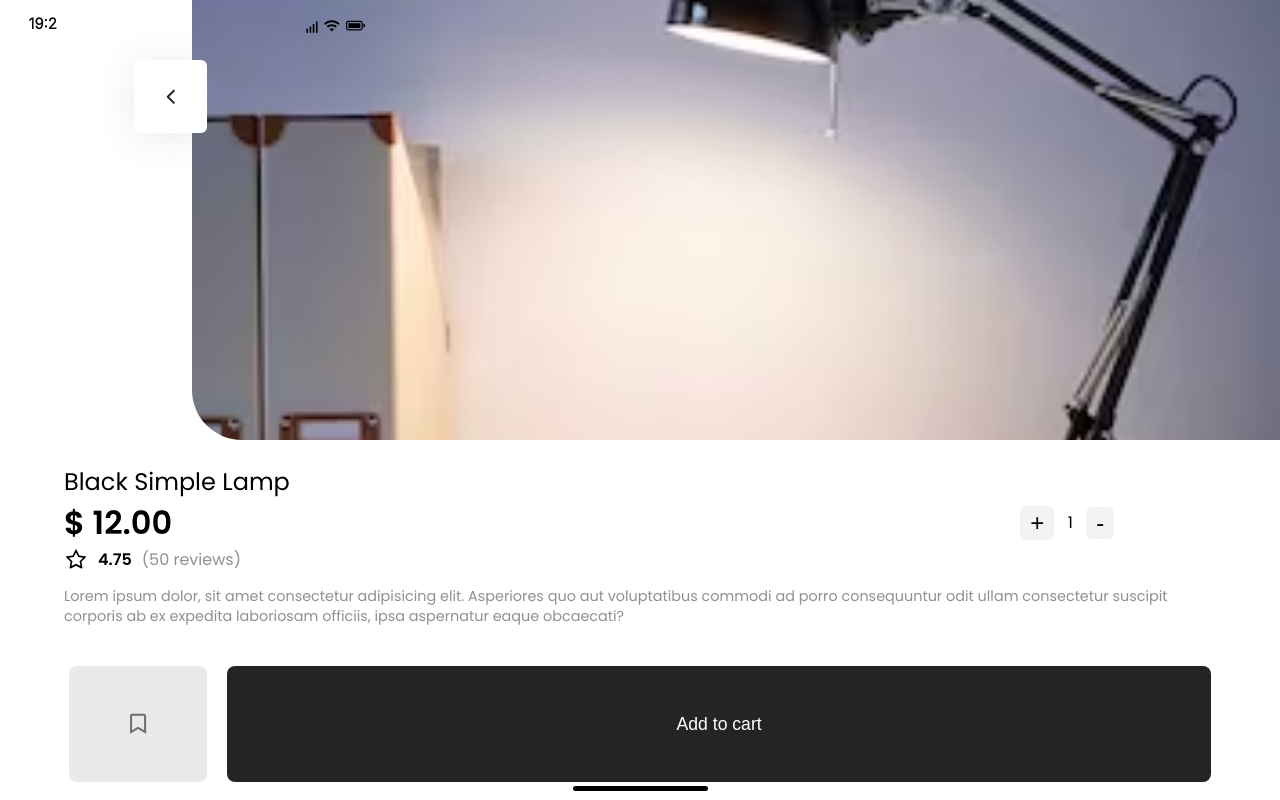
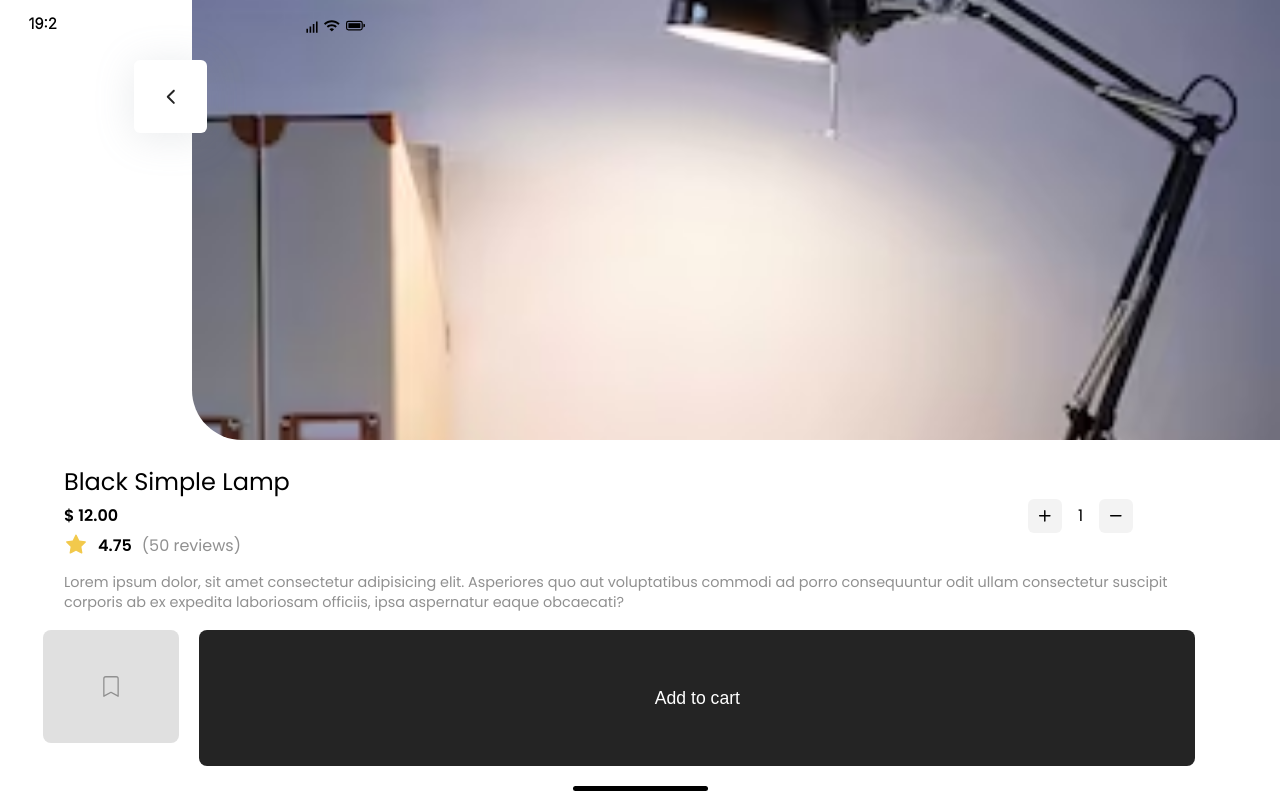
Before and after one commit to nicole-drml/frontend-uiux-case, a React (Create React App) app: page /product/00000001 in a window 1280 px wide. Built offline with nearby package versions, Linux system fonts and the light colour scheme.

Commit message:
styled buttons and icons

```diff
--- a/src/pages/Boarding/Boarding.jsx
+++ b/src/pages/Boarding/Boarding.jsx
@@ -20,7 +20,7 @@ const Boarding = () => {
         <Link
         to="/login"
         >
-        <Button text="Get Started" />
+        <Button buttonText="Get Started" />
         </Link>
         <div className="indicator"></div>
 
--- a/src/pages/Product/Product.jsx
+++ b/src/pages/Product/Product.jsx
@@ -1,7 +1,7 @@
 import { useParams, Link } from "react-router-dom";
 import { useEffect, useReducer, useState } from "react";
 
-import { AiOutlineStar } from "react-icons/ai";
+// import { AiOutlineStar } from "react-icons/ai";
 import { AiFillStar } from "react-icons/ai";
 import Navbar from "../../assets/parts/Navbar/Navbar";
 
@@ -9,7 +9,9 @@ import "./Product.scss";
 import Status from "../../assets/parts/Status";
 
 import { IoIosArrowBack } from "react-icons/io";
-import { BiBookmark } from "react-icons/bi";
+import { BsBookmark } from "react-icons/bs";
+import { CgMathPlus } from "react-icons/cg";
+import { CgMathMinus } from "react-icons/cg";
 
 const Product = ({
   PRODUCTS,
@@ -83,9 +85,9 @@ const Product = ({
     setDisableDecBtn(true);
   }, []);
 
-  const createFavorite = () => {
-    product.favorited = true;
-    setFavorite(true);
+  const toggleFavorite = () => {
+    product.favorited = !product.favorited;
+    setFavorite(!favorite);
 
     console.log("favorite stat", favoriteStatus);
     console.log("favoriteyproyyy", product);
@@ -125,7 +127,7 @@ const Product = ({
               }`}
               onClick={increment}
             >
-              +
+            <CgMathPlus />
             </button>
             <span>{state.count}</span>
             <button
@@ -134,16 +136,12 @@ const Product = ({
               }`}
               onClick={decrement}
             >
-              -
+              < CgMathMinus/>
             </button>
           </div>
         </div>
         <div id="ratings-and-favorite">
-          {favorite ? (
-            <AiFillStar onClick={deleteFavorite} className="star-icon" />
-          ) : (
-            <AiOutlineStar onClick={createFavorite} className="star-icon" />
-          )}
+            <AiFillStar className="star-icon" />
           <span id="rating-average-span">{product.rating}</span>
           <span id="review-count-span">({product.review_count} reviews)</span>
         </div>
@@ -152,7 +150,9 @@ const Product = ({
 
         <div id="product-bottom-options">
           {/* <VscBookmark /> */}
-          <BiBookmark id="product-favorite-button" />
+          <BsBookmark id="product-favorite-button" className={`${favorite ? "favorite" : "not-favorite"}`}
+          onClick={toggleFavorite}
+          />
           <button id="product-add-to-cart-button" onClick={addtoCart}>
             Add to cart
           </button>
--- a/src/pages/Product/Product.scss
+++ b/src/pages/Product/Product.scss
@@ -56,18 +56,20 @@
 
       #product-price-span {
         font-weight: 600;
-        font-size: 2em;
+        font-size: em;
       }
       #quantity-add-to-cart-container {
         display: flex;
-        gap: 20%;
+        gap: 40%;
         margin-left: auto;
         justify-content: center;
         align-items: center;
 
         button {
-          font-size: 1.5em;
-          padding: 2px 10px;
+          display: grid;
+          place-content: center;
+          font-size: 1.1em;
+          padding: 20%;
           aspect-ratio: 1;
           border: none;
           border-radius: 6px;
@@ -83,6 +85,7 @@
 
       .star-icon {
         font-size: 1.5em;
+        color: #F2C94C;
       }
       #rating-average-span {
         font-weight: 600;
@@ -95,19 +98,28 @@
       color: rgba(144, 144, 144, 1);
       font-size: 0.9em;
       line-height: 20px;
-      margin-bottom: 40px;
+      // margin-bottom: 20px;
     }
     #product-bottom-options {
       //   width: 95;
       display: flex;
       gap: 20px;
       padding: 0 5px 0 5px;
-      #product-favorite-button {
-        font-size: 1.5em;
+      position: absolute;
+      bottom: 10%;
+      left: 3%;
+      width: 90%;
+      svg {
+        font-size: 1.3em;
         padding: 4% 5%;
-        background-color: rgba(144, 144, 144, 0.2);
-        color: rgb(110, 109, 109);
+        background-color: #E0E0E0;
+        color: #909090;
         border-radius: 8px;
+      }
+      .favorite {
+        background-color: #bebdbd;
+        color: #242424;
+
       }
       #product-add-to-cart-button {
         flex-grow: 1;
@@ -116,6 +128,7 @@
         color: rgba(255, 255, 255, 1);
         font-size: 1.1em;
         border: none;
+        padding: 5%;
       }
     }
   }
```
